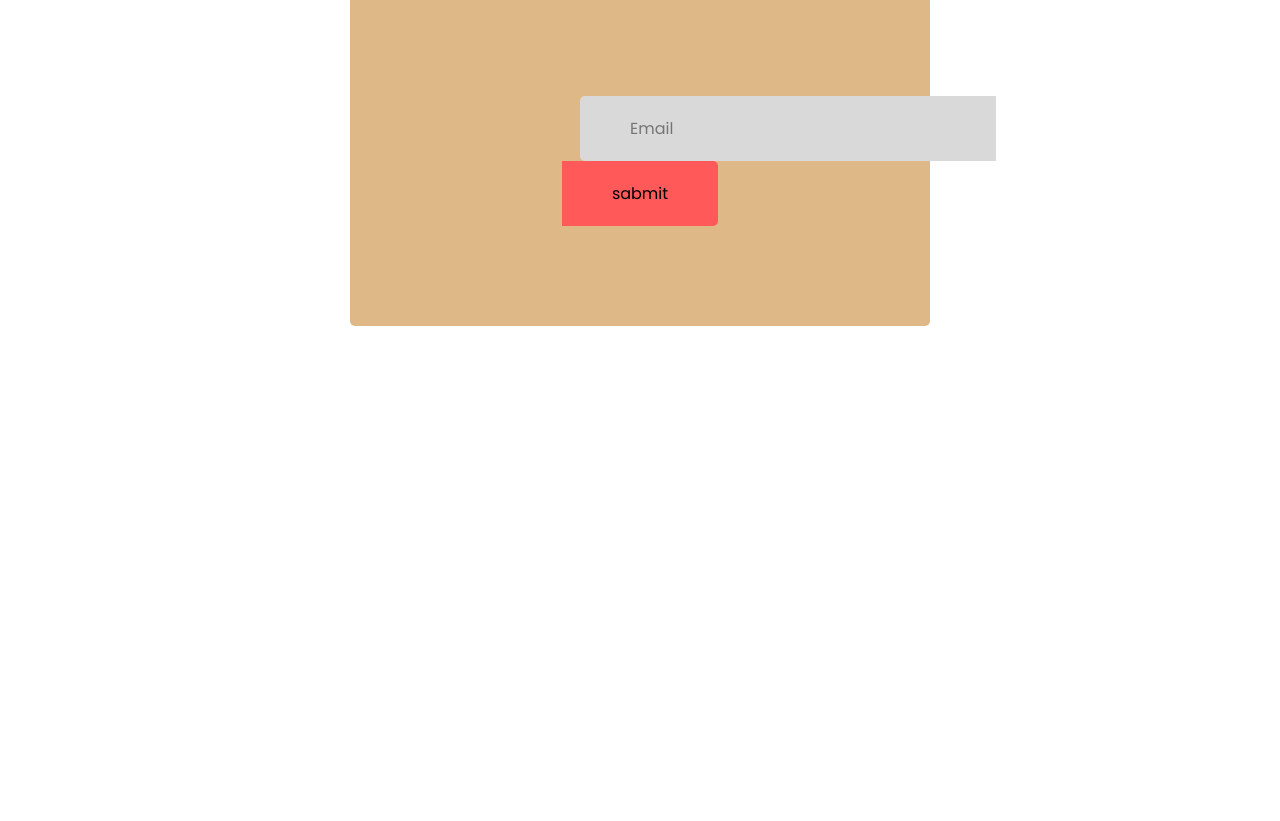
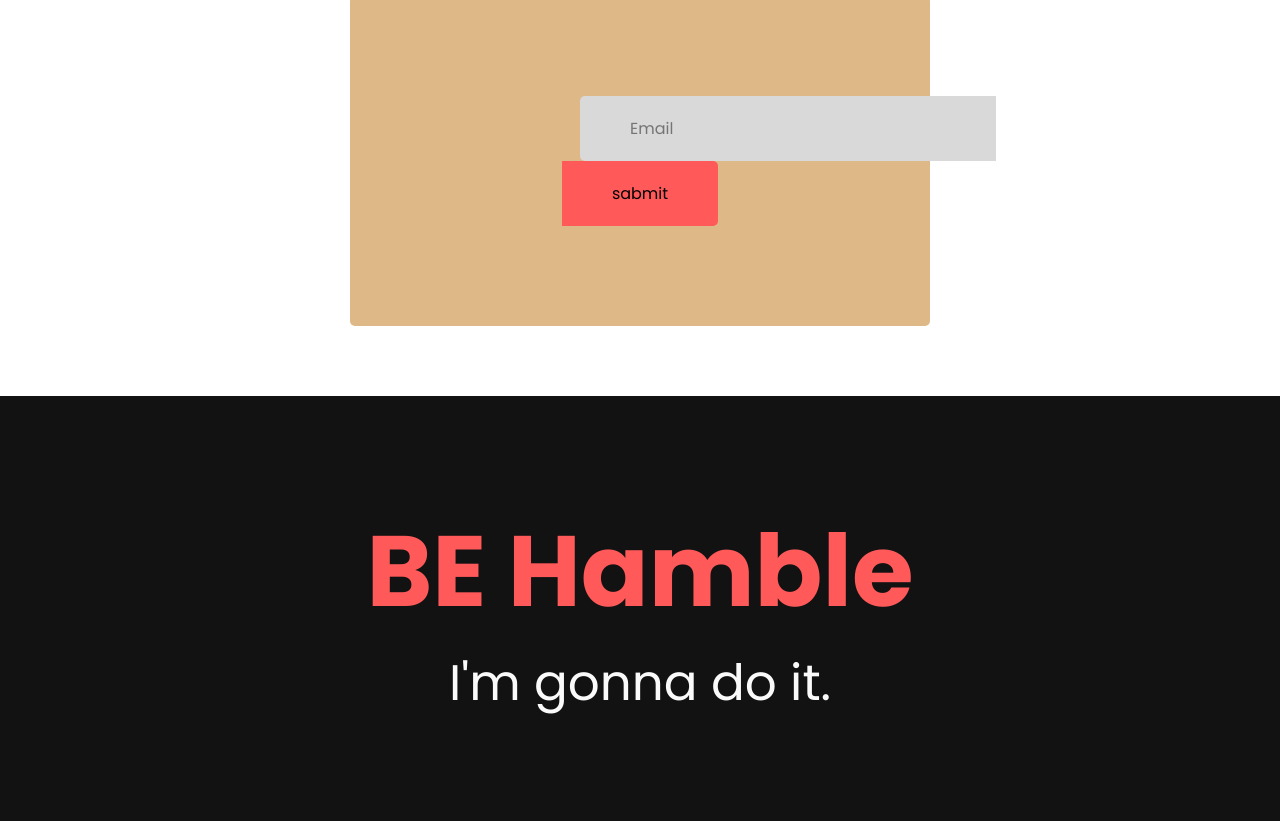
Before and after one commit to Md-arefin/my-second-repo, a plain HTML site: page index.html in a window 1280 px wide. Shown: the part 4851-5672 px from the top of the page. Before the commit the page ends 5197 px from the top, so only its background shows below. Drawn offline with Linux system fonts and the light colour scheme.

Commit message:
added footer

```diff
--- a/index.html
+++ b/index.html
@@ -79,6 +79,12 @@
             <input type="submit" value="sabmit" class="submit"></div>
         </section>
     </main>
-    <footer></footer>
+    <!-- footer -->
+    <footer>
+        <div class="footer">
+            <h4 class="footer-title">BE Hamble</h4>
+            <p class="footer-description">I'm gonna do it.</p>
+        </div>
+    </footer>
 </body>
 </html>
--- a/style.css
+++ b/style.css
@@ -177,6 +177,7 @@ hr {
 .my-updates {
     text-align: center;
     padding: 20px 350px;
+    margin-bottom: 50px;
 }
 
 .update-title {
@@ -212,3 +213,16 @@ hr {
     border: none;
     margin: 0;
 }
+.footer{
+    background-color: #121212;
+    padding: 100px;
+    text-align: center;
+}
+.footer-title{
+    color: #FF5959;
+    font-size: 100px;
+}
+.footer-description{
+    color: #FAFAFA;
+    font-size: 50px;
+}
```
